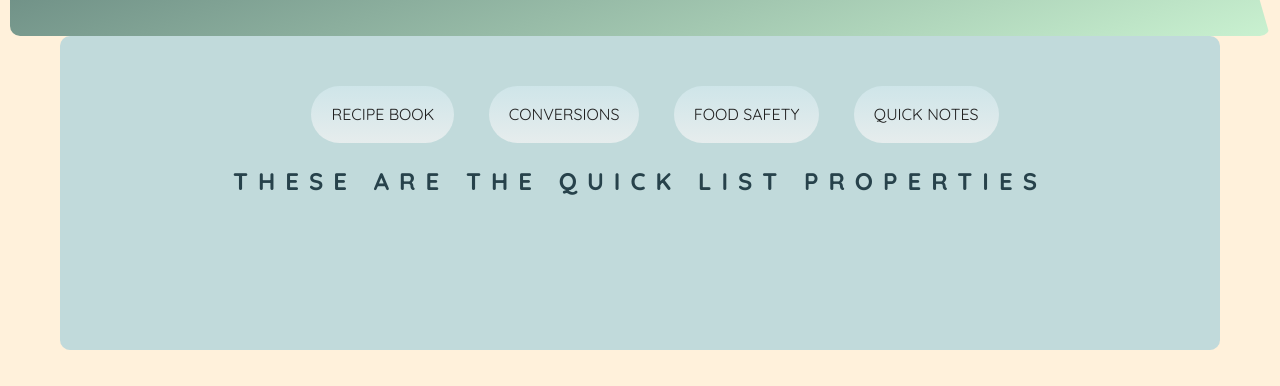
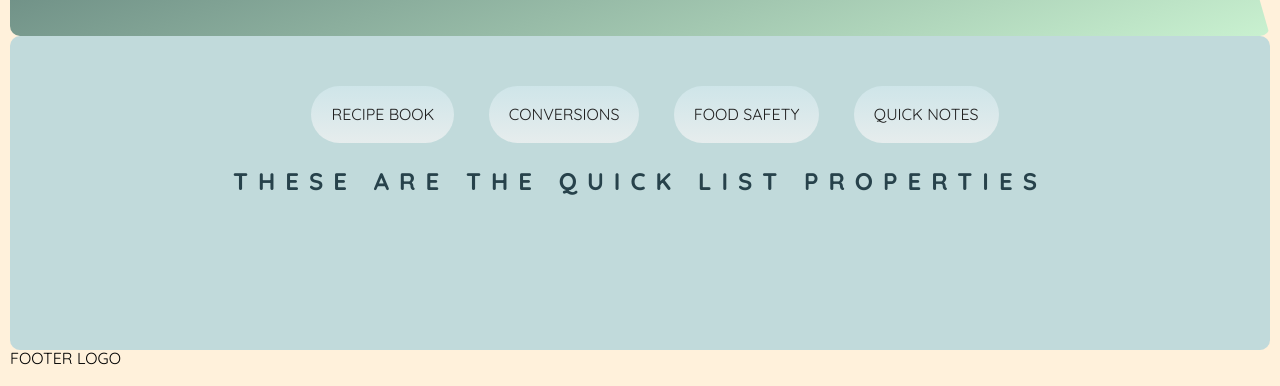
Before and after one commit to Michael-Yount/KitchenPrepApp, a website: page index.html in a window 1280 px wide. Shown: the part 414-800 px from the top of the page. Drawn offline with Linux system fonts and the light colour scheme.

Commit message:
started footer logo section

```diff
--- a/index.html
+++ b/index.html
@@ -111,6 +111,12 @@
     </section>
 
 
+<footer class="footer">
+  <div class="footer__logo">
+    FOOTER LOGO
+  </div>
+</footer>
+
 
     <script src="/app.js"></script>
   </body>
--- a/sass/pages/_home.scss
+++ b/sass/pages/_home.scss
@@ -4,7 +4,7 @@
   // margin-top: 1rem;
   border-radius: 1rem;
   padding: 5rem;
-  margin: 0 5rem ;
+  margin ;
 
 
 }
```
Also changed, not shown: css/style.css.
